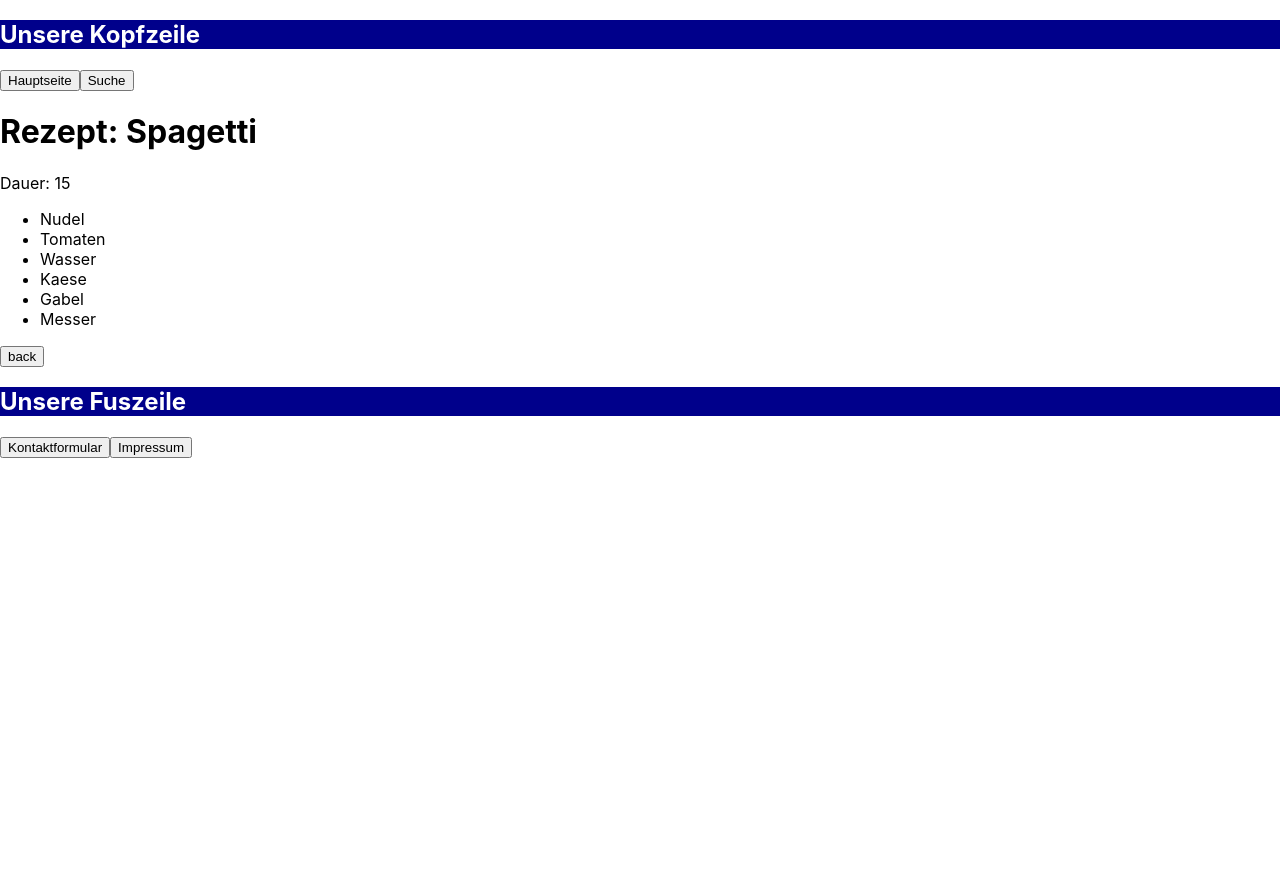
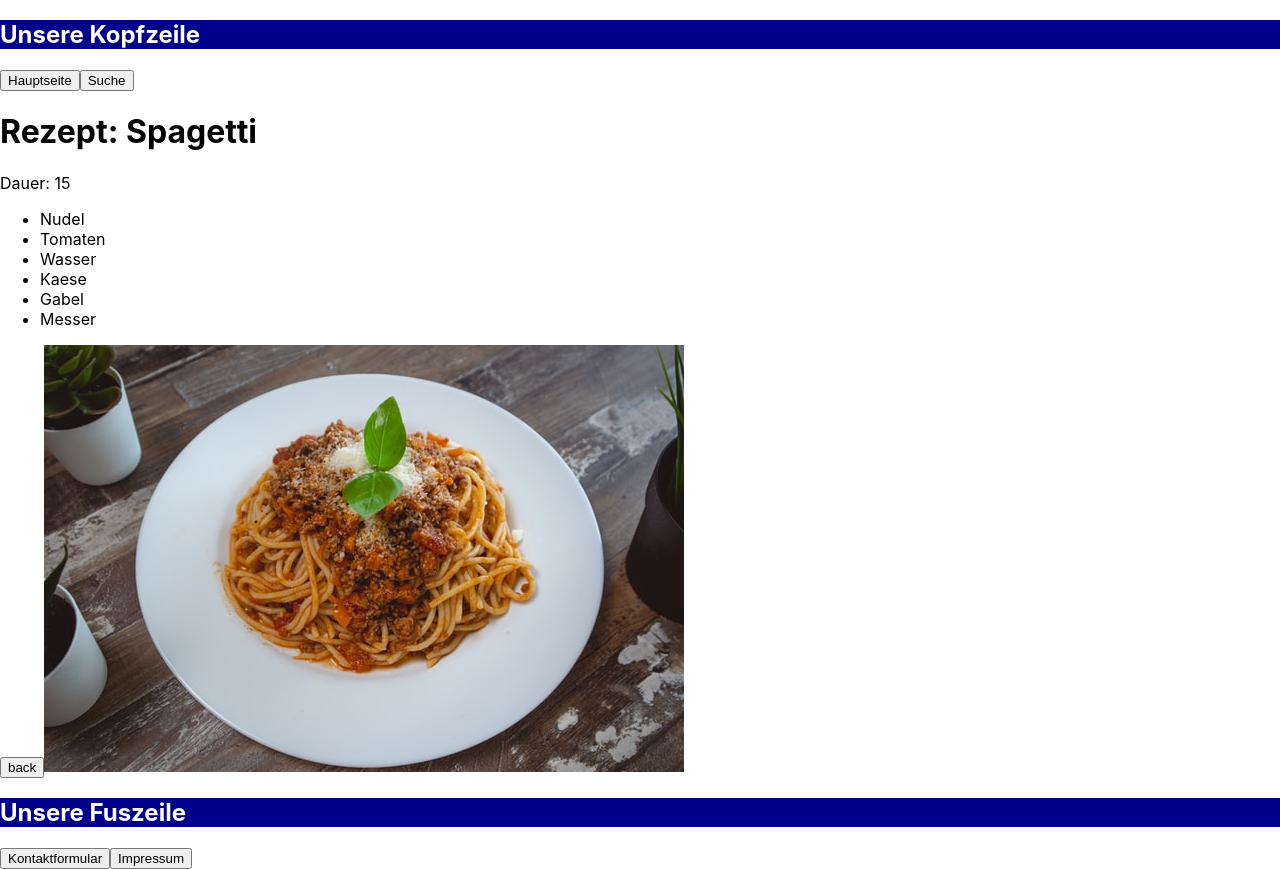
Before and after one commit to MichaelBehringer/Stud-Cook, a React (Create React App) app: page /detail/1 in a window 1280 px wide. Before the commit the page ends 800 px from the top, so only its background shows below. Built offline with nearby package versions, Linux system fonts and the light colour scheme.

Commit message:
image support

```diff
--- a/src/Views/DetailView.js
+++ b/src/Views/DetailView.js
@@ -14,6 +14,7 @@ function DetailView(props) {
           {recipe.ingredients.map((ing) => <li key={ing} message={ing} >{ing}</li>)}
         </ul>
       <button onClick={() => navigate(-1)}>back</button>
+      <img src={ require('../images/' + recipe.image) } />
     </div>
   );
 }
--- a/src/data/Recipes.json
+++ b/src/data/Recipes.json
@@ -7,7 +7,8 @@
         "Fleisch",
         "Pommes",
         "Ketchup"
-        ]
+        ],
+        "image": "Schnitzel.jpg"
     },
     {
         "id": 1,
@@ -20,6 +21,7 @@
         "Kaese",
         "Gabel",
         "Messer"
-        ]
+        ],
+        "image": "Spagetti.jpg"
     }
 ]
```
Also changed, not shown: src/images/Schnitzel.jpg (added), src/images/Spagetti.jpg (added).
